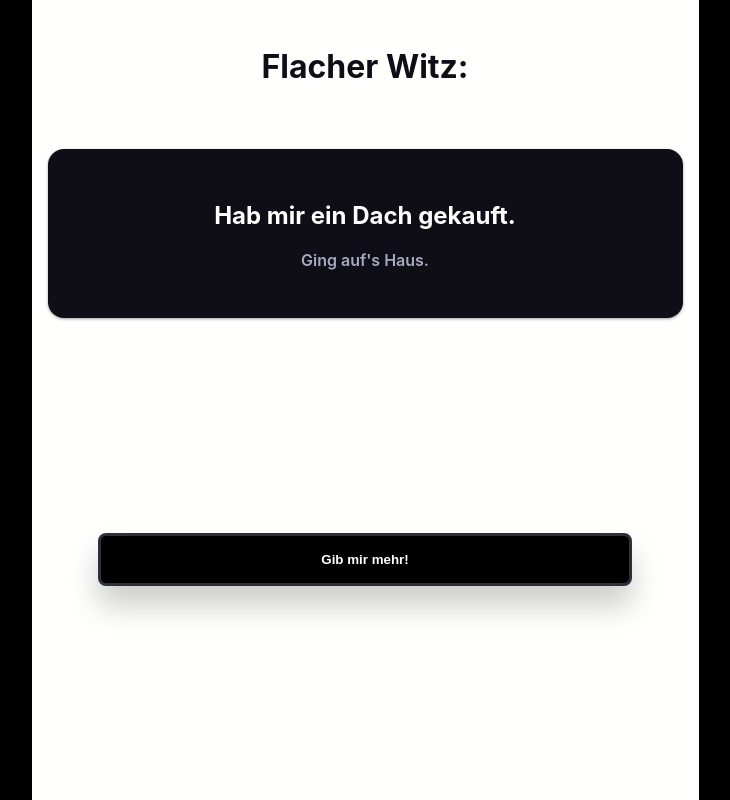
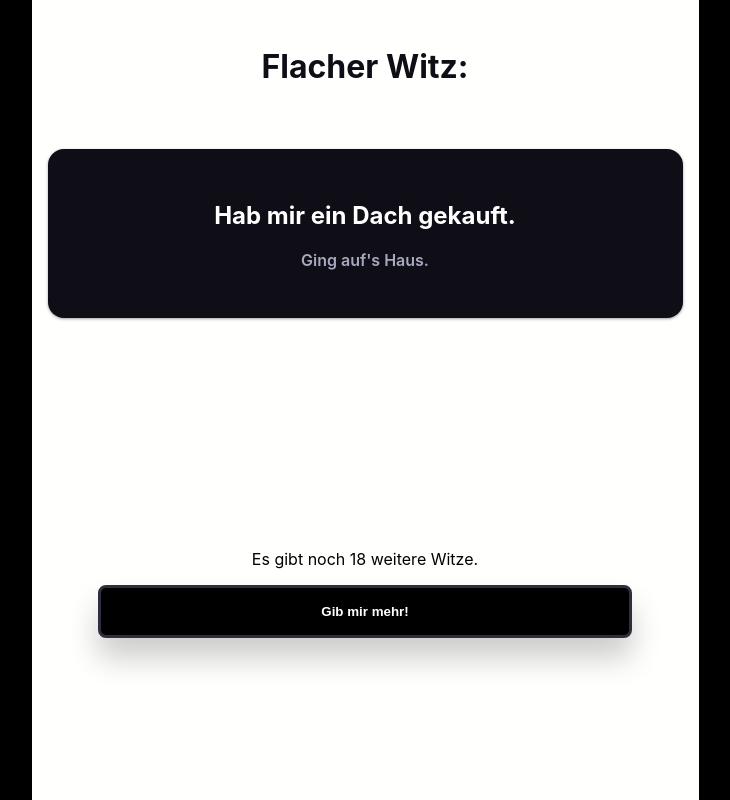
Before and after one commit to PReichetanz/joke-of-the-day, a React (Create React App) app: page / in a window 1280 px wide. Shown: the whole page, without its empty margins (275-1005 px from the left). Built offline with nearby package versions, Linux system fonts and the light colour scheme.

Commit message:
Add display of unused joke number
Adapt button text

```diff
--- a/src/pages/JokeOfTheDay.tsx
+++ b/src/pages/JokeOfTheDay.tsx
@@ -6,7 +6,7 @@ import JokeGenerator from '../components/JokeGenerator';
 import useJokes from '../hooks/useJokes';
 
 export default function JokeOfTheDay(): JSX.Element {
-  const { jokeOfTheDay, getRandomJoke } = useJokes();
+  const { jokeOfTheDay, getRandomJoke, jokeIdsToBeUsed } = useJokes();
 
   useEffect(() => {
     getRandomJoke();
@@ -19,7 +19,13 @@ export default function JokeOfTheDay(): JSX.Element {
         <JokeGenerator jokeOfTheDay={jokeOfTheDay} />
       </main>
       <footer>
-        <Button onClick={getRandomJoke}>Gib mir mehr!</Button>
+        <p>Es gibt noch {jokeIdsToBeUsed.length} weitere Witze.</p>
+
+        {jokeIdsToBeUsed.length > 0 ? (
+          <Button onClick={getRandomJoke}>Gib mir mehr!</Button>
+        ) : (
+          <Button onClick={getRandomJoke}>Nochmal von vorn, bitte!</Button>
+        )}
       </footer>
     </PageContainer>
   );
```
